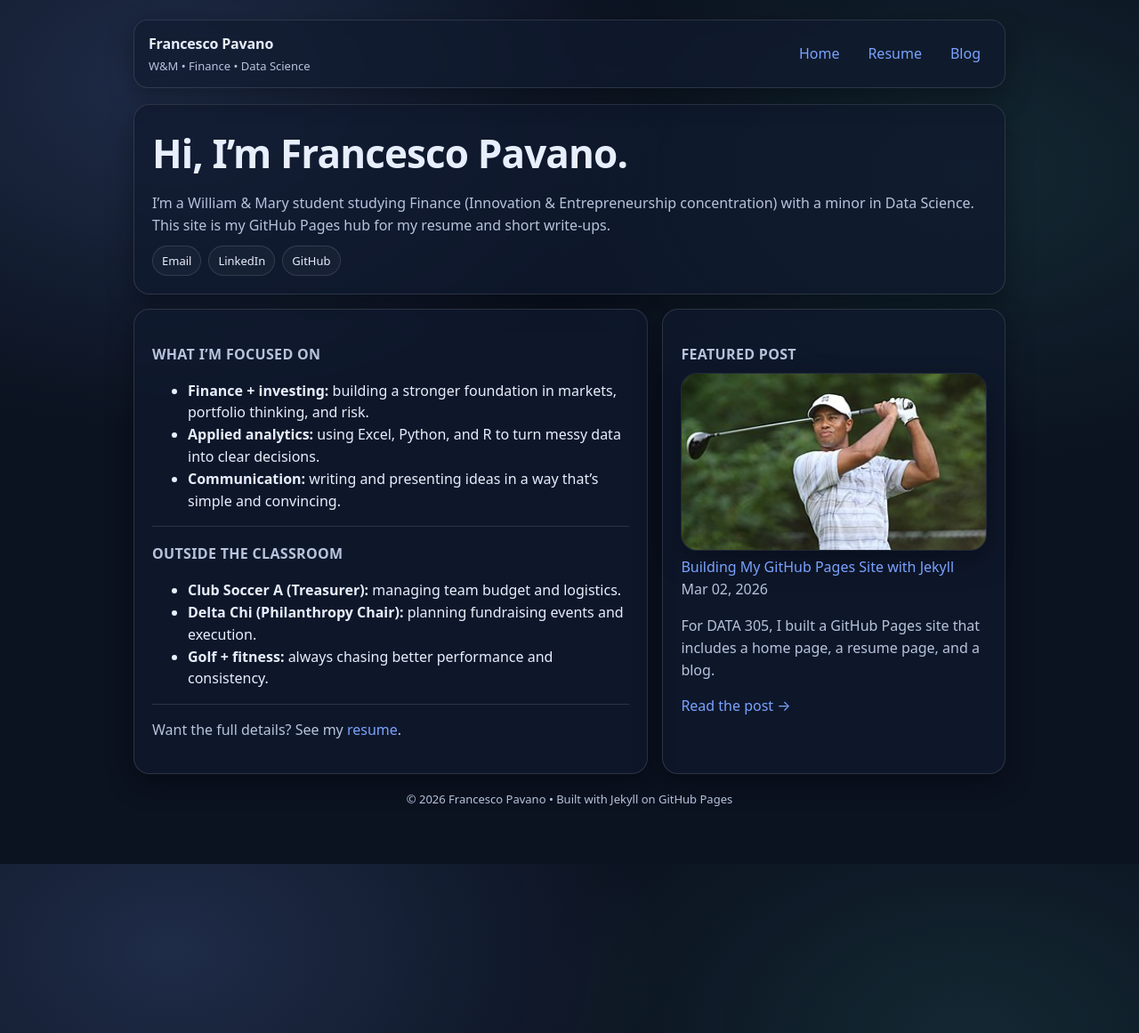
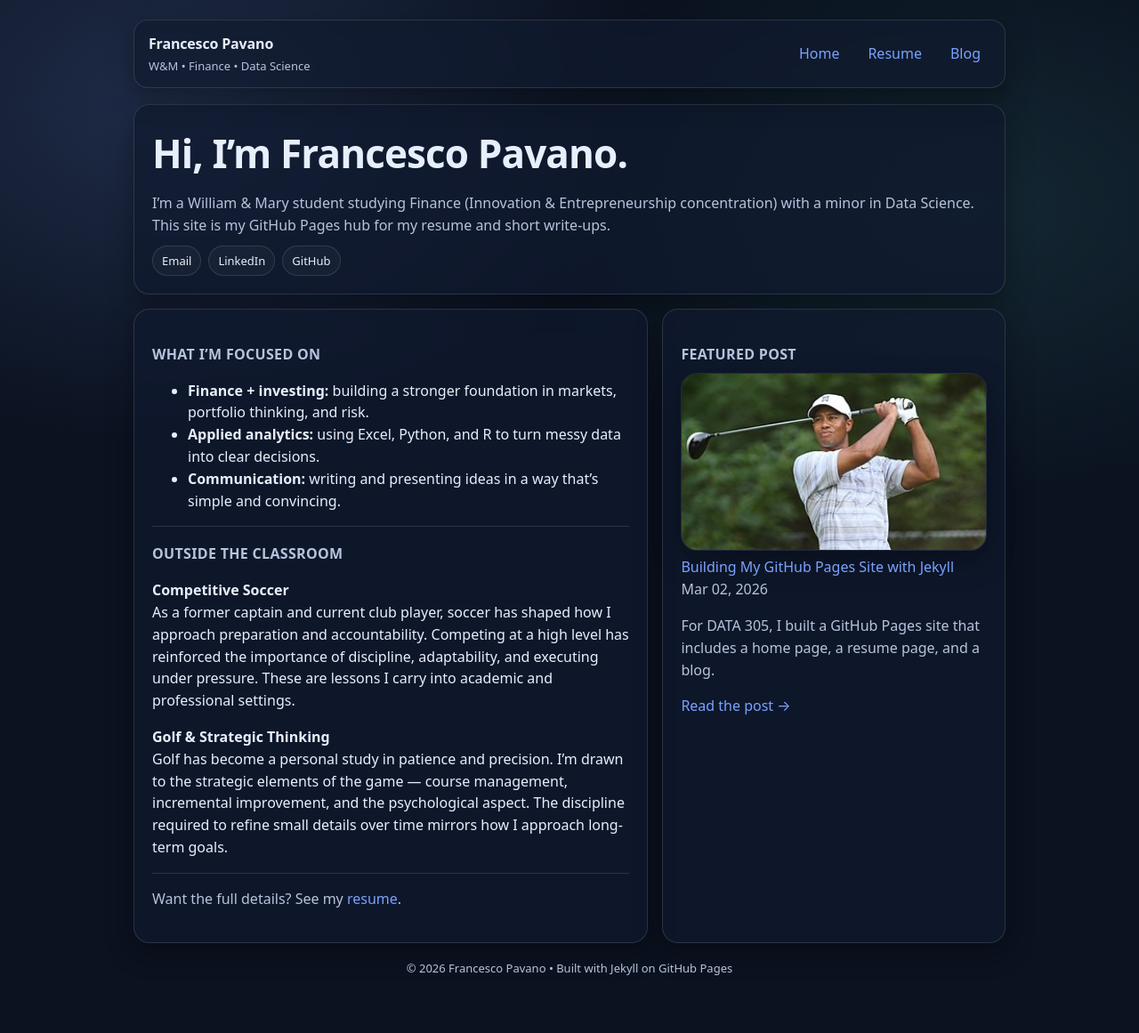
Before and after one commit to fjpavano/DATA-305-Assignment-2, a Jekyll site: the page built from index.md, in a window 1280 px wide. Shown: the whole page at 89% size. Built offline with Jekyll 4.4.1, drawn with Linux system fonts in a browser that asks for light colours.

Commit message:
Update index.md

```diff
--- a/index.md
+++ b/index.md
@@ -30,11 +30,22 @@ title: Home
     <hr class="hr" />
 
     <h2 class="section-title">Outside the classroom</h2>
-    <ul class="prose">
-      <li><strong>Club Soccer A (Treasurer):</strong> managing team budget and logistics.</li>
-      <li><strong>Delta Chi (Philanthropy Chair):</strong> planning fundraising events and execution.</li>
-      <li><strong>Golf + fitness:</strong> always chasing better performance and consistency.</li>
-    </ul>
+
+<div class="prose">
+  <p>
+    <strong>Competitive Soccer</strong><br>
+    As a former captain and current club player, soccer has shaped how I approach preparation and accountability.
+    Competing at a high level has reinforced the importance of discipline, adaptability, and executing under pressure.
+    These are lessons I carry into academic and professional settings.
+  </p>
+
+  <p>
+    <strong>Golf & Strategic Thinking</strong><br>
+    Golf has become a personal study in patience and precision. I’m drawn to the strategic elements of the game —
+    course management, incremental improvement, and the psychological aspect. The discipline required to refine
+    small details over time mirrors how I approach long-term goals.
+  </p>
+</div>
 
     <hr class="hr" />
 
```
